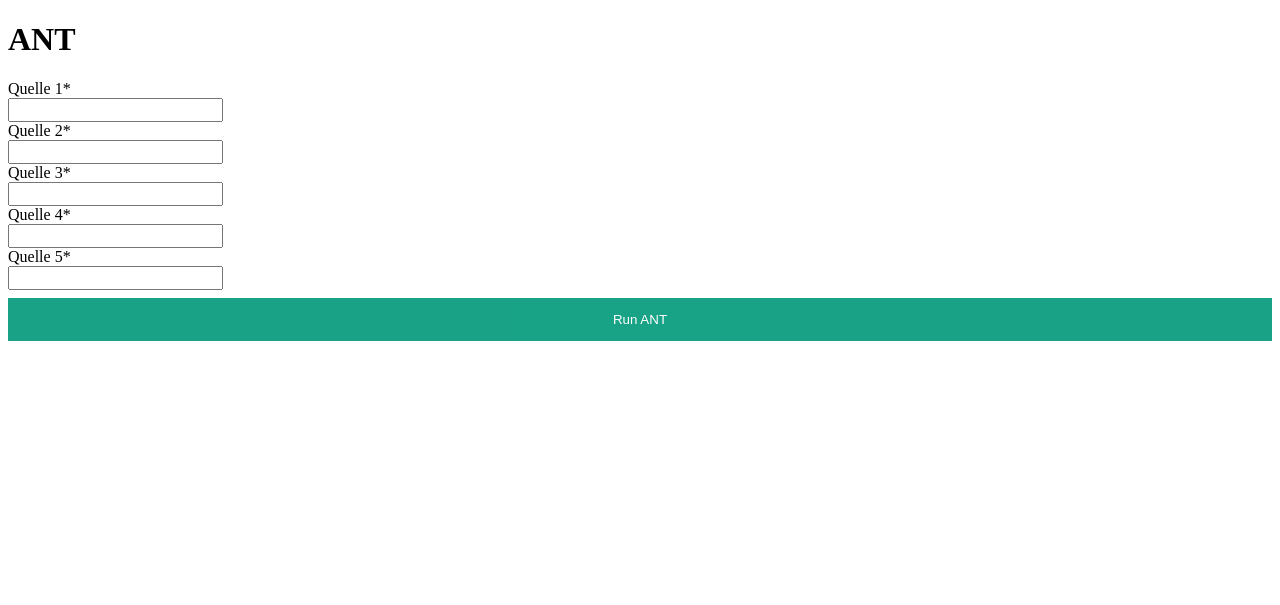
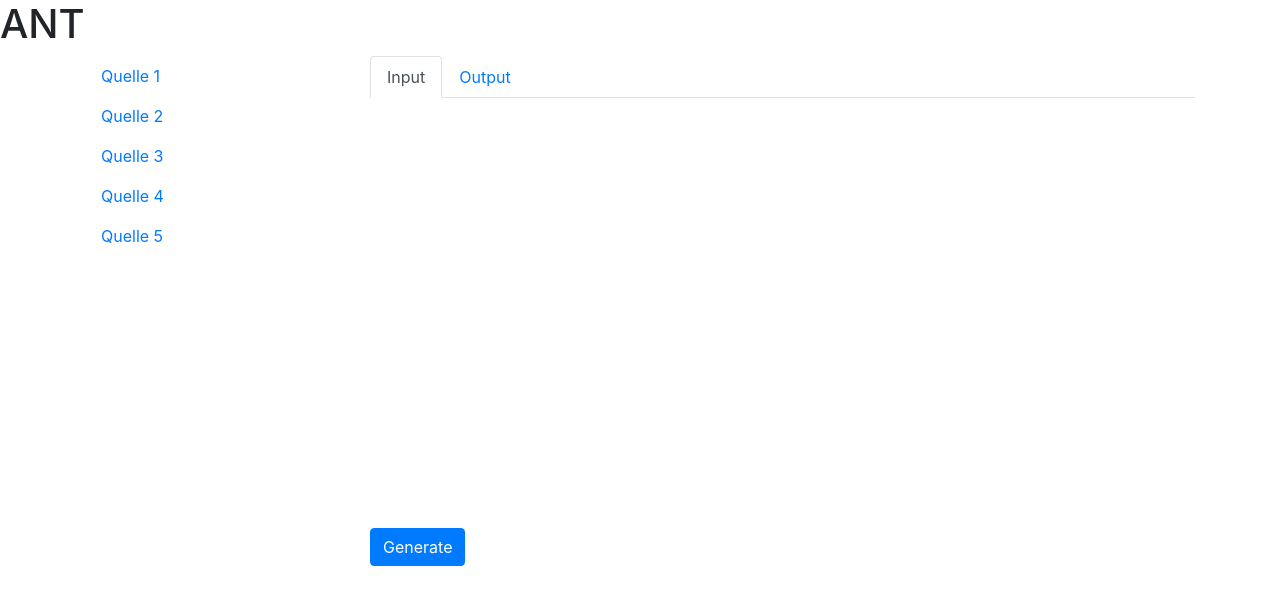
Before and after one commit to ANTicle/main, a Django app: page / in a window 1280 px wide. Shown: the top 605 px of the page. Run offline with Django 4.2, Linux system fonts and the light colour scheme; some libraries are stand-ins or nearby versions.

Commit message:
updating frontend --> still wip

```diff
--- a/ANTicle/templates/index.html
+++ b/ANTicle/templates/index.html
@@ -1,71 +1,105 @@
-{% load crispy_forms_filters %}
 {% load crispy_forms_tags %}
-
-<!doctype html>
-<html lang="de">
+<!DOCTYPE html>
+<html lang="en">
 <head>
     <meta charset="UTF-8">
     <title>ANT</title>
+    <script src="https://ajax.googleapis.com/ajax/libs/jquery/3.5.1/jquery.min.js"></script>
+    <link rel="stylesheet" href="https://stackpath.bootstrapcdn.com/bootstrap/4.5.0/css/bootstrap.min.css">
     <style>
-        input, select, textarea {
-            font-size: 16px;
-        }
-        button[type=submit] {
-            /* Style the submit button */
-            background-color: #009879;
-            color: white;
-            padding: 14px 20px;
-            margin: 8px 0;
-            border: none;
-            cursor: pointer;
-            width: 100%;
-            opacity: 0.9;
-        }
-        button[type=submit]:hover {
-            opacity:1;
-        }
-        /* Styling for result box */
-        #result > div {
-            border: 1px solid #009879;
-            padding: 20px;
-            margin-bottom: 10px;
-        }
-        #result > div > h3 {
-            color: #009879;
-        }
+        .hidden { display: none; }
     </style>
 </head>
 <body>
 <h1>ANT</h1>
+
+<div class="container">
+    <div class="row">
+        <div class="col-3">
+            <div class="nav flex-column nav-pills" id="v-pills-tab" role="tablist" aria-orientation="vertical">
+                {% for field in form %}
+                    <a class="nav-link" id="v-pills-{{ field.name }}-tab" data-toggle="pill" href="#v-pills-{{ field.name }}" role="tab" aria-controls="v-pills-{{ field.name }}" aria-selected="false">{{ field.label }}</a>
+                {% endfor %}
+            </div>
+        </div>
+
+        <div class="col-9">
+            <ul class="nav nav-tabs" id="myTab" role="tablist">
+                <li class="nav-item">
+                    <a class="nav-link active" id="input-tab" data-toggle="tab" href="#input" role="tab" aria-controls="input" aria-selected="true">Input</a>
+                </li>
+                <li class="nav-item">
+                    <a class="nav-link" id="output-tab" data-toggle="tab" href="#output" role="tab" aria-controls="output" aria-selected="false">Output</a>
+                </li>
+            </ul>
+
+            <div class="tab-content" id="myTabContent">
+                <div class="tab-pane fade show active" id="input" role="tabpanel" aria-labelledby="input-tab">
                     <form id="inputForm" method="POST">
                         {% csrf_token %}
-    {{ form|crispy }}
-    <button type="submit" class="btn btn-primary">Run ANT</button>
+                        <div id="dynamicInputs">
+                            {% for field in form %}
+                                <div class="tab-pane fade" id="v-pills-{{ field.name }}" role="tabpanel" aria-labelledby="v-pills-{{ field.name }}-tab">
+                                    {{ field|as_crispy_field }}
+                                </div>
+                            {% endfor %}
+                        </div>
+                        <button type="submit" class="btn btn-primary">Generate</button>
                     </form>
+                </div>
+
+                <div class="tab-pane fade" id="output" role="tabpanel" aria-labelledby="output-tab">
                     <div id="result"></div>
-<script src="https://ajax.googleapis.com/ajax/libs/jquery/3.5.1/jquery.min.js"></script>
+                    <button type="button" class="btn btn-secondary" id="regenerate">Regenerate</button>
+                    <button type="button" class="btn btn-success" id="addArticle">+ Neuer Artikel</button>
+                </div>
+            </div>
+        </div>
+    </div>
+</div>
+
 <script>
     $(document).ready(function() {
         $('#inputForm').on('submit', function(e) {
             e.preventDefault();
             const data = new FormData(this);
 
-            fetch('my-view/', {
-                method: 'POST',
-                body: data
-            })
+            fetch('my-view/', { method: 'POST', body: data })
                 .then(response => response.json())
-            .then(response => {
-                $('#result').empty();
-                Object.keys(response).forEach(function(key) {
-                    const header = `<h3>${key}</h3>`;
-                    const content = `<p>${JSON.stringify(response[key], null, 2)}</p>`;
-                    $('#result').append(`<div>${header}${content}</div>`);
-                });
+                .then(function(response) {
+                    populateOutputFields(response);
+                    $('#myTab a[href="#output"]').tab('show');
                 })
                 .catch(error => console.error('Error:', error));
         });
+
+        $('#regenerate').click(function() {
+            $('#inputForm').submit();
         });
+
+        $('#addArticle').click(function() {
+
+        });
+    });
+
+    function populateOutputFields(data) {
+        $('#result').empty();
+        Object.keys(data).forEach(function(key) {
+            const header = `<h3>${key}</h3>`;
+            if(key !== 'Text') {
+                const rows = data[key].split('\n').map(row =>
+                    `<div><textarea class="form-control" rows="5">${row}</textarea></div>`
+                ).join('');
+                $('#result').append(`<div>${header}${rows}</div>`);
+            } else {
+                const content = `<div><textarea class="form-control" rows="5">${data[key]}</textarea></div>`;
+                $('#result').append(`<div>${header}${content}</div>`);
+            }
+        });
+    }
 </script>
+
+<script src="https://cdn.jsdelivr.net/npm/@popperjs/core@2.9.2/dist/umd/popper.min.js"></script>
+<script src="https://stackpath.bootstrapcdn.com/bootstrap/4.5.0/js/bootstrap.min.js"></script>
 </body>
 </html>
--- a/ANTicle/utils/output_management.py
+++ b/ANTicle/utils/output_management.py
@@ -120,5 +120,6 @@
     """
     with open('./Output_data/output.csv', 'r') as f:
         reader = csv.reader(f)
+        next(reader)
         data_dict = {rows[0]: rows[1] for rows in reader}
     return JsonResponse(data_dict)
--- a/requirements.txt
+++ b/requirements.txt
@@ -5,3 +5,7 @@
 docx2txt~=0.8
 tiktoken~=0.6.0
 fuzzywuzzy~=0.18.0
+rapidfuzz~=3.6.1
+django-crispy-forms~=2.1
+crispy~=2020.1rc0
+crispy-bootstrap4~=2023.1
```
Lines whose indentation alone changed are shown as unchanged.
